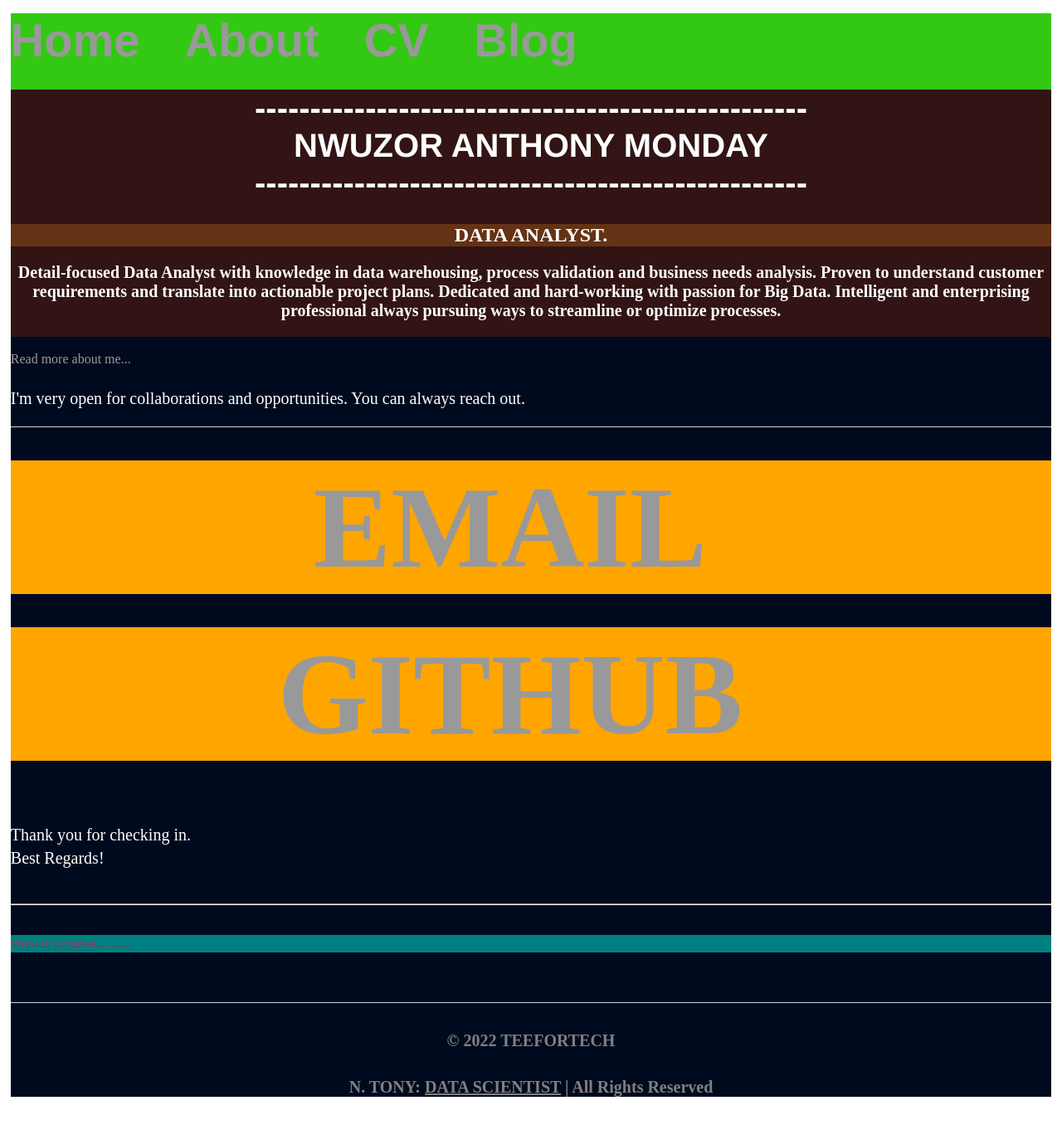
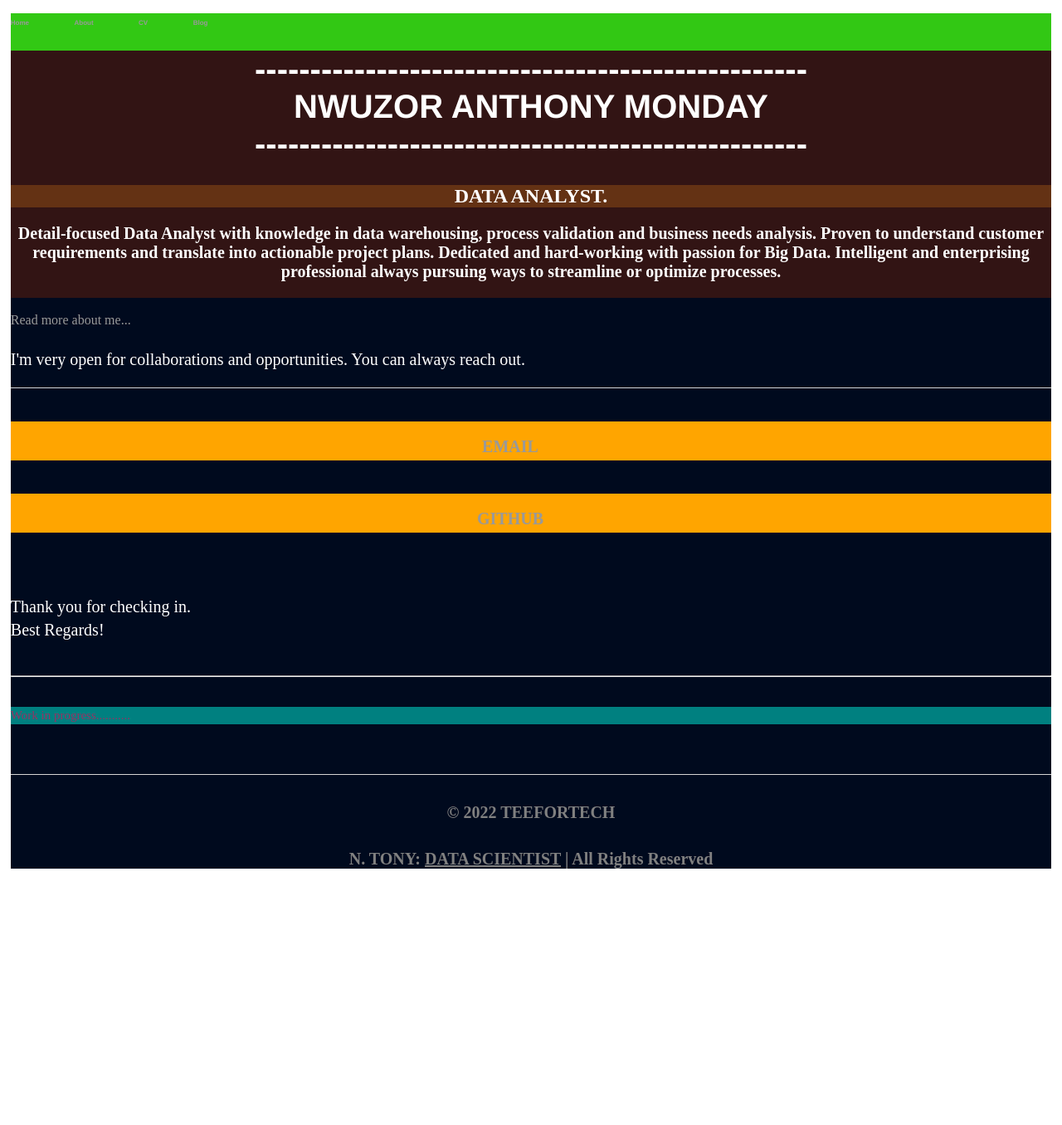
Before and after one commit to teefortech/teefortech.github.io, a Jekyll site: the page index.html, which Jekyll copies as it is, in a window 1280 px wide. Shown: the whole page at 83% size. Built offline with Jekyll 4.4.1, drawn with Linux system fonts in a browser that asks for light colours; after the commit the page ends 1081 px from its top, so only the background shows below that.

Commit message:
Update main.css

```diff
--- a/css/main.css
+++ b/css/main.css
@@ -10,7 +10,7 @@ nav ul, footer ul {
 }
 nav ul li, footer ul li {
     display: inline;
-    margin-right: 50px; font-size: 3.5em;
+    margin-right: 50px; font-size: 0.5em;
 }
 a {
     text-decoration: none;
```
